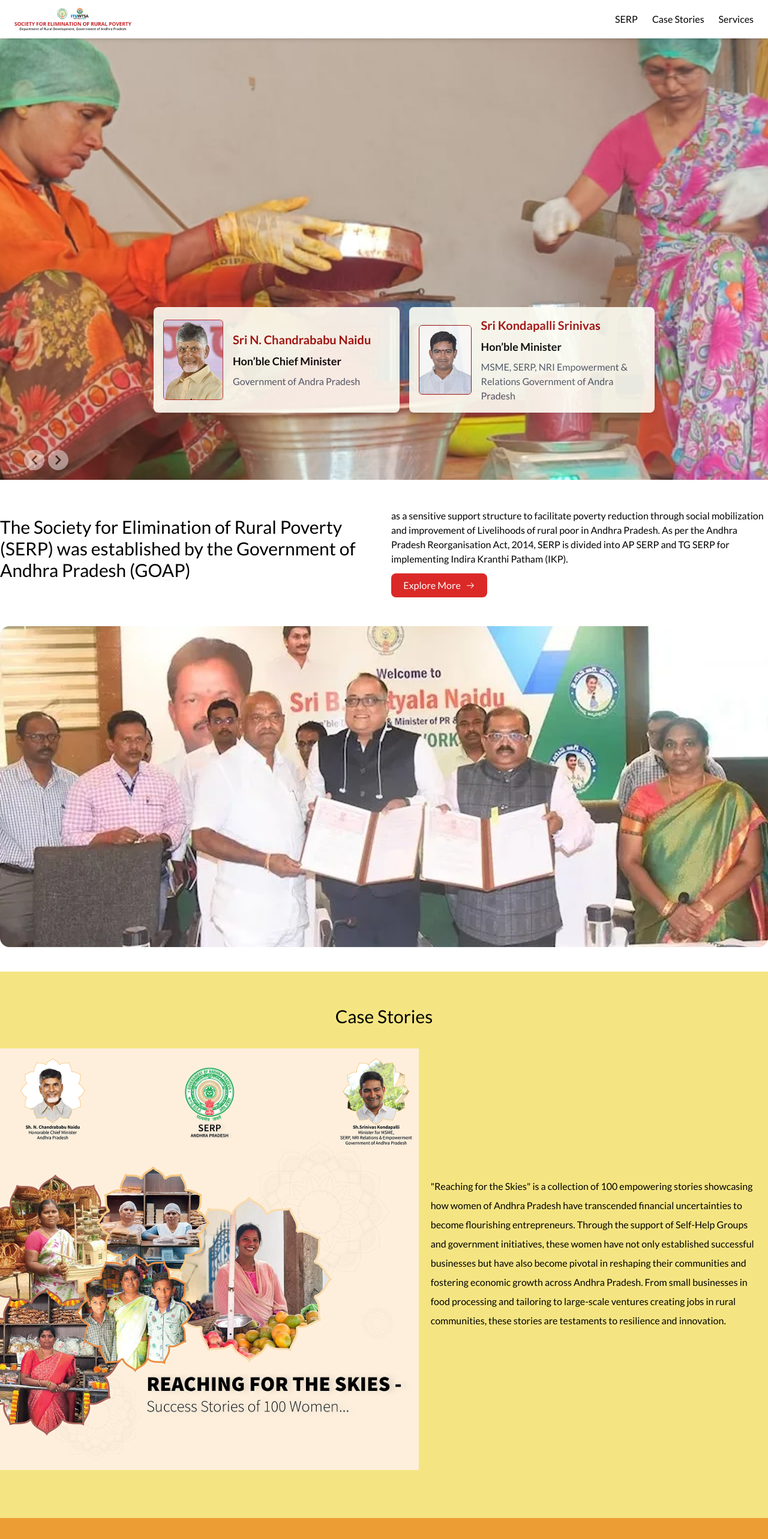
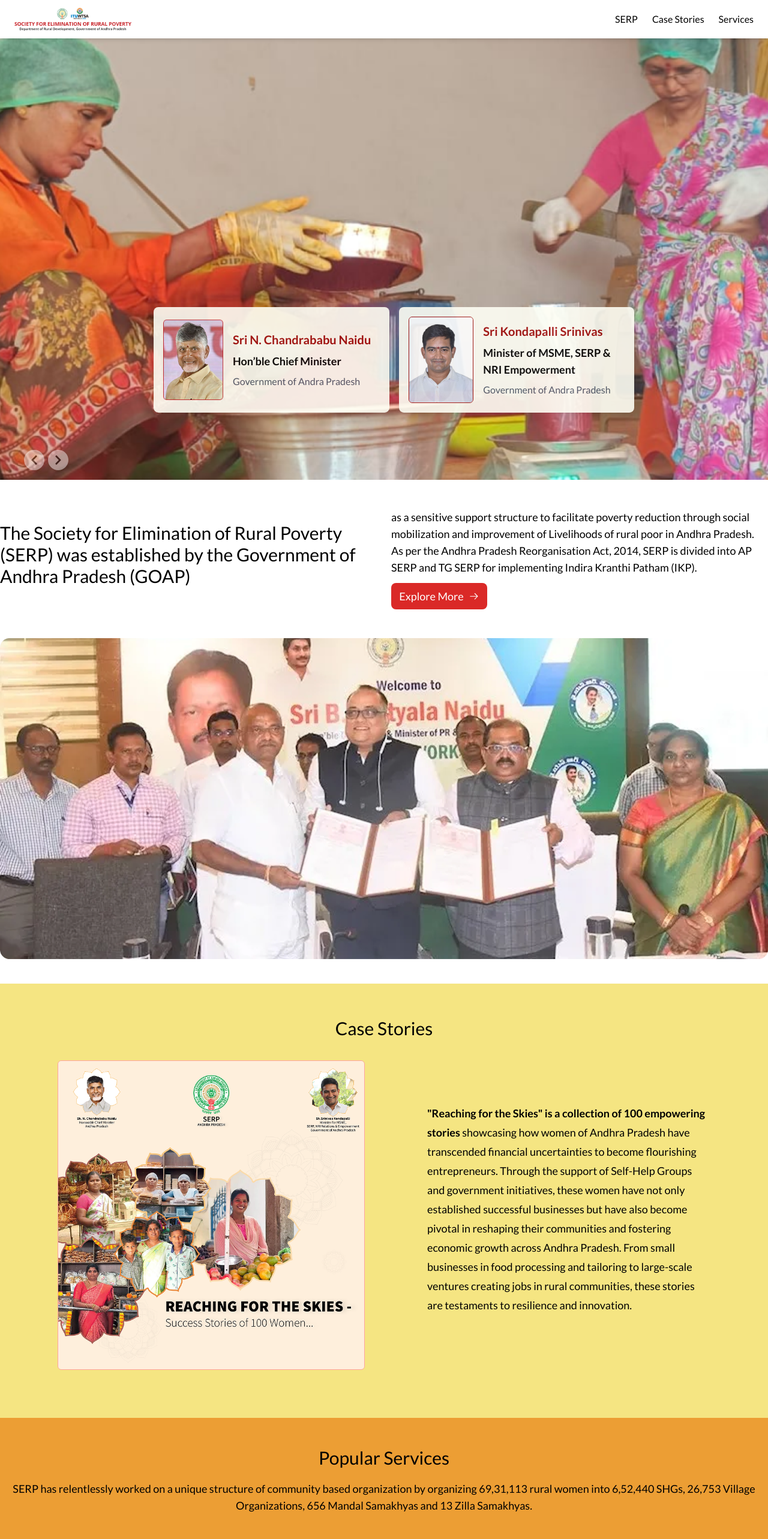
Before and after one commit to Bhavankumarg/serp, a Next.js app: page / in a window 1280 px wide. Shown: the top 2566 px of the page at 60% size. Built offline with nearby package versions, Linux system fonts and the light colour scheme.

Commit message:
new changes all are don

```diff
--- a/components/HomeComponents/CaseStories.js
+++ b/components/HomeComponents/CaseStories.js
@@ -7,21 +7,21 @@
     <>
       <div className="bg-[#F5E582] lg:pb-20 pb-5 lg:pt-10 lg:mt-10 mt-5">
         <h1 className="text-center text-3xl p-4">Case Stories</h1>
-        <div className="flex container mx-auto flex-col lg:flex-row items-center justify-center">
-          <div className="lg:mt-5">
+        <div className="flex container mx-auto flex-col lg:flex-row items-center justify-center lg:gap-16 gap-7">
+          <div className="lg:mt-5 px-5">
             <Link href="/case-stories">
             <Image
               src="/Home/CaseStoriesBanner.png"
               alt="Case Stories Banner"
               width={1200}
               height={1000}
-              className="w-full p-5 lg:p-0"
+              className="lg:w-[40vw] p-0 border border-red-300 rounded-md"
             /></Link>
           </div>
-          <div className="p-5 lg:w-1/2 leading-8">
+          <div className="px-5 lg:w-[40%] leading-8 text-lg">
             <p>
-              &quot;Reaching for the Skies&quot; is a collection of 100
-              empowering stories showcasing how women of Andhra Pradesh have
+              <b>&quot;Reaching for the Skies&quot; is a collection of 100
+              empowering stories</b> showcasing how women of Andhra Pradesh have
               transcended financial uncertainties to become flourishing
               entrepreneurs. Through the support of Self-Help Groups and
               government initiatives, these women have not only established
--- a/components/HomeComponents/PopularServices.js
+++ b/components/HomeComponents/PopularServices.js
@@ -115,9 +115,9 @@
     >
       <div className="text-center container mx-auto py-12">
         <h2 className="text-3xl">Popular Services</h2>
-        <p className="pt-5 px-5 lg:px-0">
-          With this in mind, SERP has relentlessly worked on a unique structure
-          of community based organization by organising 69,31,113 rural women
+        <p className="pt-5 px-5 lg:px-0 text-lg">
+          SERP has relentlessly worked on a unique structure
+          of community based organization by organizing 69,31,113 rural women
           into 6,52,440 SHGs, 26,753 Village Organizations, 656 Mandal Samakhyas
           and 13 Zilla Samakhyas.
         </p>
--- a/components/HomeComponents/Society.js
+++ b/components/HomeComponents/Society.js
@@ -13,7 +13,7 @@
           </h1>
         </div>
 
-        <div className="lg:w-[50%] px-5 lg:px-0">
+        <div className="lg:w-[50%] px-5 lg:px-0 text-lg">
           <p>
             as a sensitive support structure to facilitate poverty reduction
             through social mobilization and improvement of Livelihoods of rural
--- a/utils/data.js
+++ b/utils/data.js
@@ -16,8 +16,8 @@
     imgHeight : 100,
     imgClassName : "border-[#9F0A09] border rounded-md",
     title : "Sri Kondapalli Srinivas",
-    subTitle : "Hon’ble Minister",
-    description : "MSME, SERP, NRI Empowerment & Relations Government of Andra Pradesh"
+    subTitle : "Minister of MSME, SERP & NRI Empowerment",
+    description : " Government of Andra Pradesh"
 }
 
 ]
```
